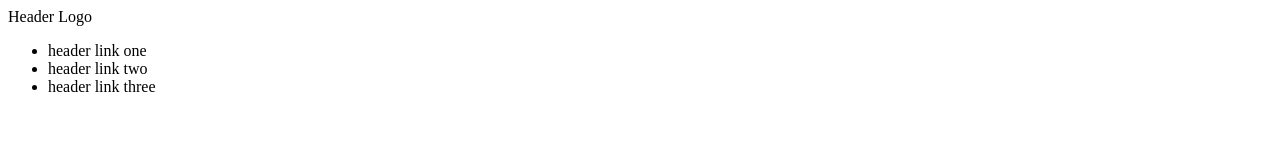
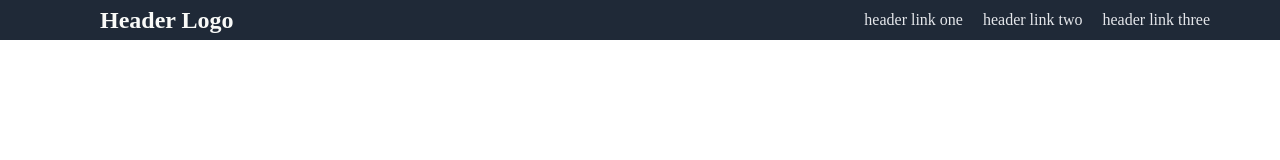
Before and after one commit to below2000/landing_page, a plain HTML site: page index.html in a window 1280 px wide. Drawn offline with Linux system fonts and the light colour scheme.

Commit message:
Header done

```diff
--- a/index.html
+++ b/index.html
@@ -12,7 +12,7 @@
             Header Logo
         </div>
         <div class="rightheader">
-            <ul>
+            <ul class="rhlinks">
                 <li>header link one</li>
                 <li>header link two</li>
                 <li>header link three</li>
--- a/style.css
+++ b/style.css
@@ -0,0 +1,34 @@
+body {
+    display: flex;
+    flex-direction: column;
+    padding: 0;
+    margin: 0;
+}
+
+.header {
+    display: flex;
+    justify-content: space-between;
+    background-color: #1f2937;
+    align-items: center;
+    height: 40px;
+}
+
+.leftheader {
+    color: #f9faf8;
+    display: flex;
+    font-size: 24px;
+    font-weight:bold;
+    padding: 0 100px 0;
+}
+
+.rightheader {
+    display: flex;
+    color: #E5E7EB;
+    padding: 0 70px 0;
+}
+
+ul.rhlinks {
+    display: flex;
+    list-style-type: none;
+    gap: 20px;
+}
```
